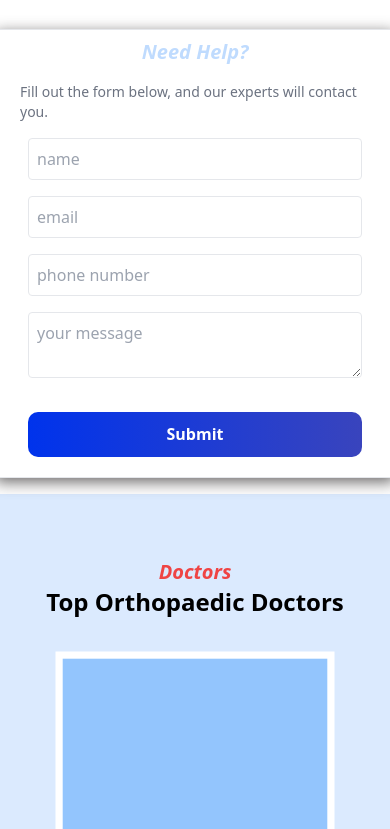
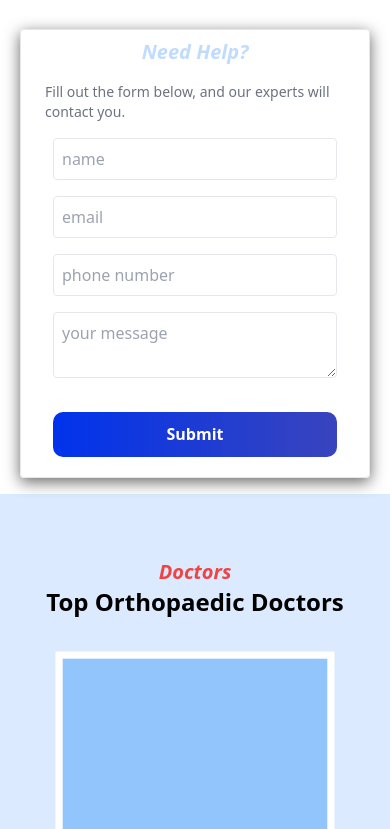
Before and after one commit to rushivadnal7/ideaMagixAssignment, a plain HTML site: page index.html in a window 390 px wide. Shown: the part 5158-5987 px from the top of the page. Drawn offline with nearby package versions, Linux system fonts and the light colour scheme.

Commit message:
Your commit message

```diff
--- a/index.html
+++ b/index.html
@@ -714,7 +714,7 @@
           </div>
         </div>
         <aside
-          class="right sticky top-[4rem] right-0 lg:w-[40%]  w-[400px] rounded h-max px-4 flex flex-col   items-center  border"
+          class="right sticky top-[4rem] right-0 lg:w-[40%]  w-[350px] rounded h-max px-4 flex flex-col   items-center  border"
         >
           <em class="text-xl text-blue-200 font-bold m-2">Need Help?</em>
           <p class="text-gray-500 text-sm m-2">
```
